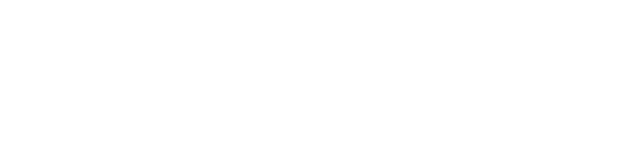
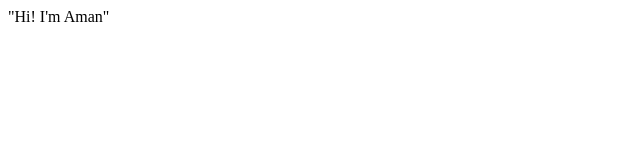
Before and after one commit to Aman-dlt/amanWeb, a plain HTML site: page index.html in a window 1280 px wide. Shown: the whole page, without its empty margins (0-640 px from the left). Drawn offline with Linux system fonts and the light colour scheme.

```diff
--- a/index.html
+++ b/index.html
@@ -7,6 +7,6 @@
     <title>Document</title>
 </head>
 <body>
-
+    "Hi! I'm Aman"
 </body>
 </html>
```
Also changed, not shown: 1 other file.
